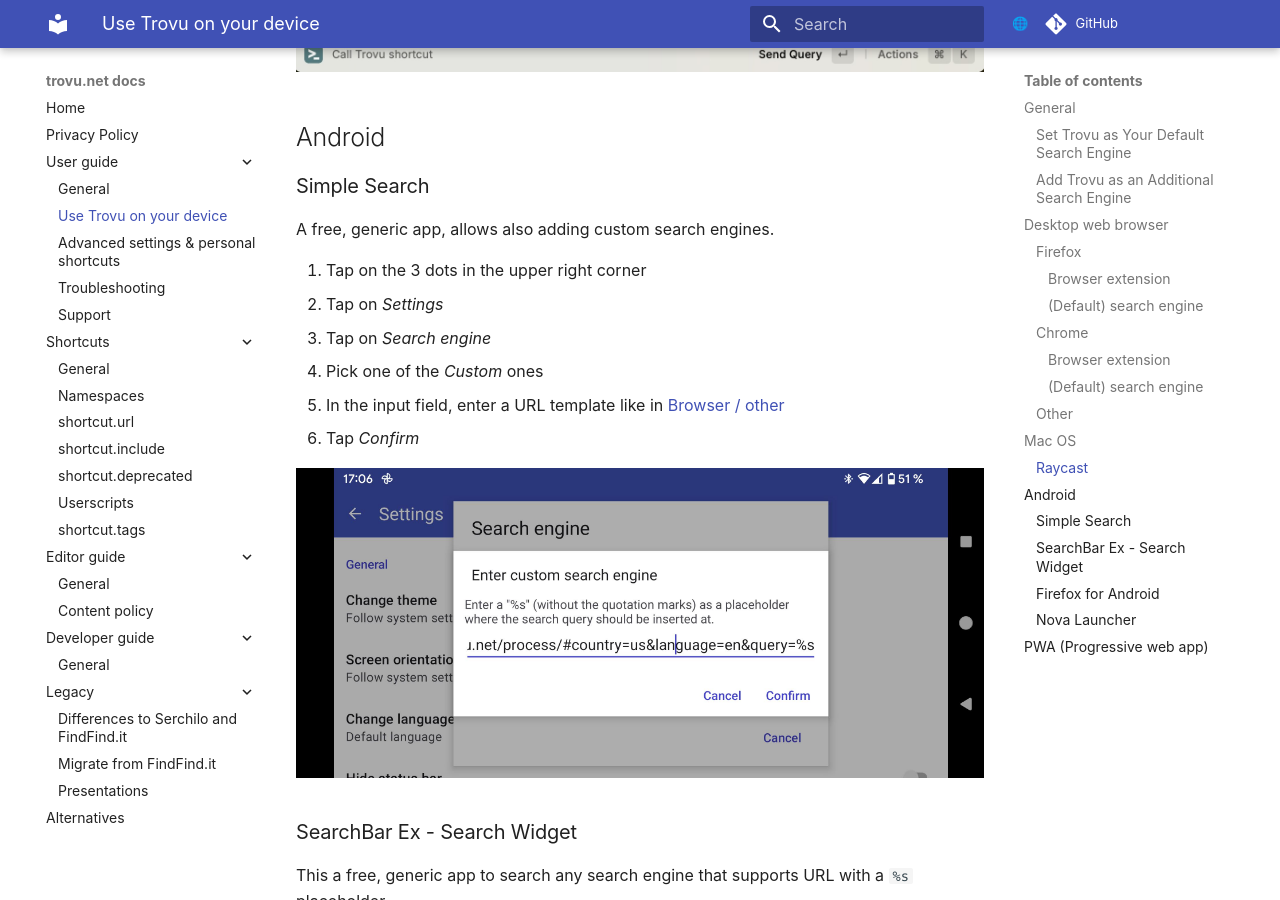
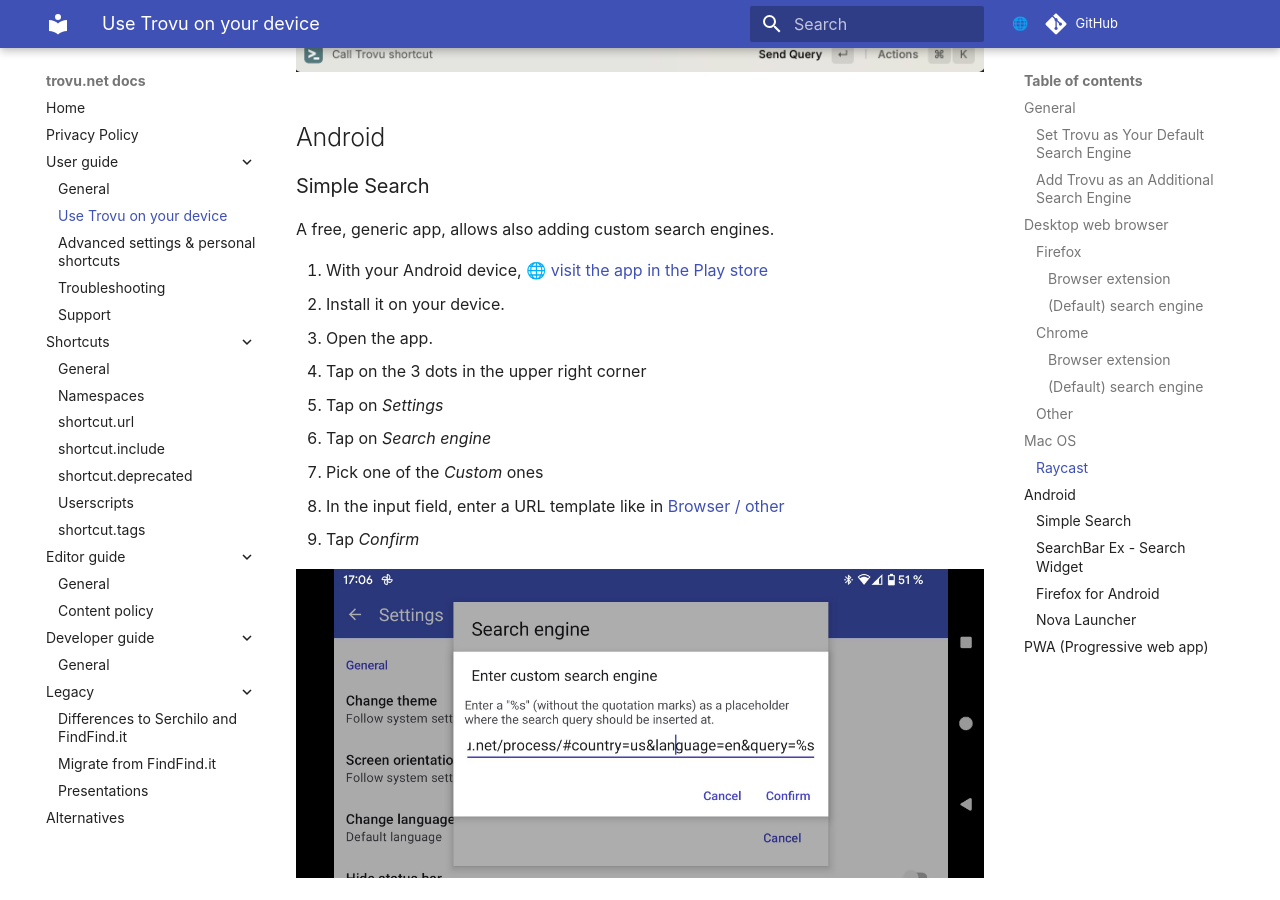
Before and after one commit to trovu/trovu, an MkDocs documentation site: the page built from docs/users/integration.md, in a window 1280 px wide and 900 px high, scrolled down 4049 px. Built offline with MkDocs 1.6.1 and Material for MkDocs 9.7.7, drawn with Linux system fonts in a browser that asks for light colours; comment, search, counter and statistics services are not loaded.

Commit message:
Simple Search: Add steps.

```diff
--- a/docs/users/integration.md
+++ b/docs/users/integration.md
@@ -100,6 +100,9 @@
 
 A free, generic app, allows also adding custom search engines.
 
+1. With your Android device, [visit the app in the Play store](https://play.google.com/store/apps/details?id=de.tobiasbielefeld.searchbar)
+1. Install it on your device.
+1. Open the app.
 1. Tap on the 3 dots in the upper right corner
 1. Tap on _Settings_
 1. Tap on _Search engine_
```
